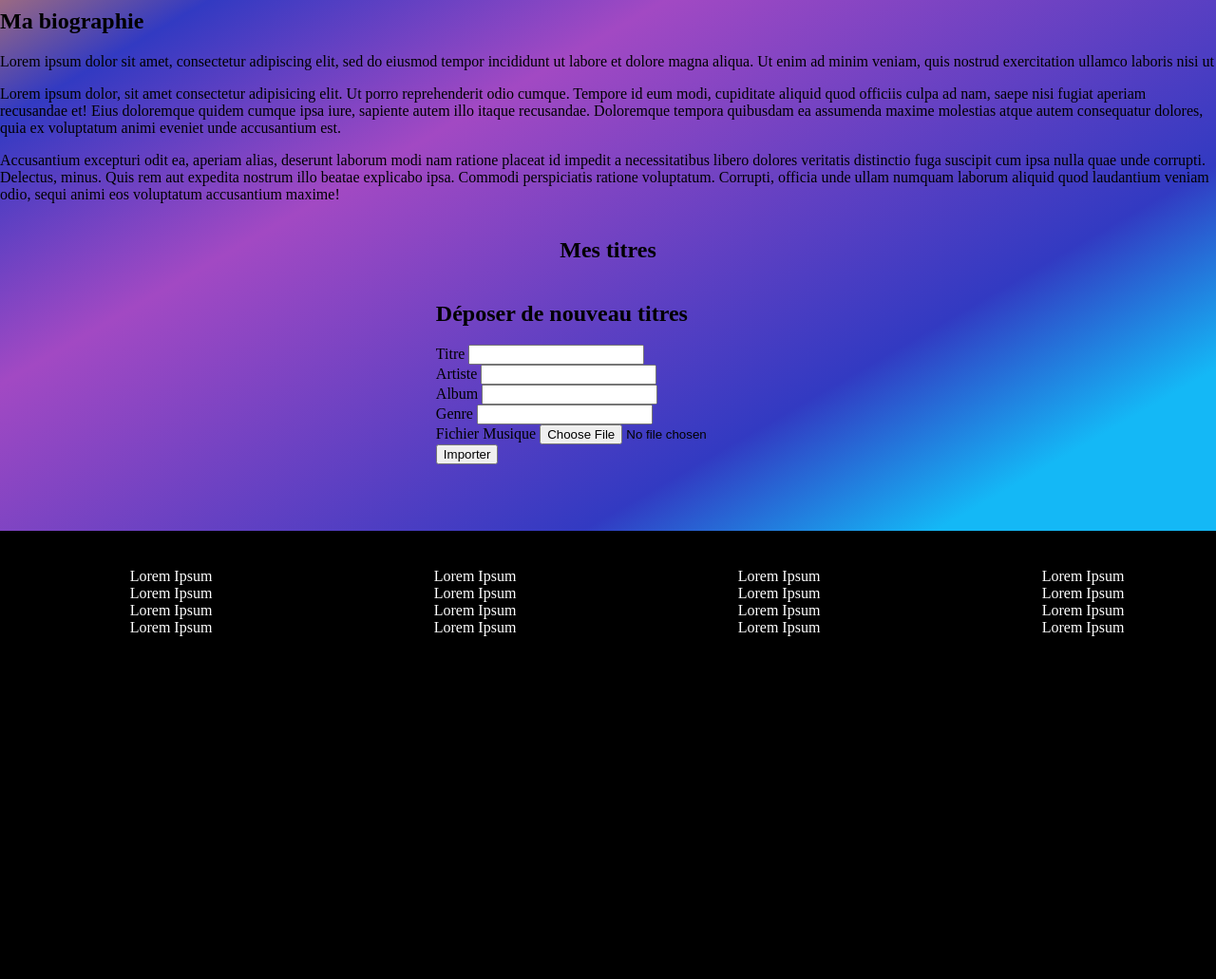
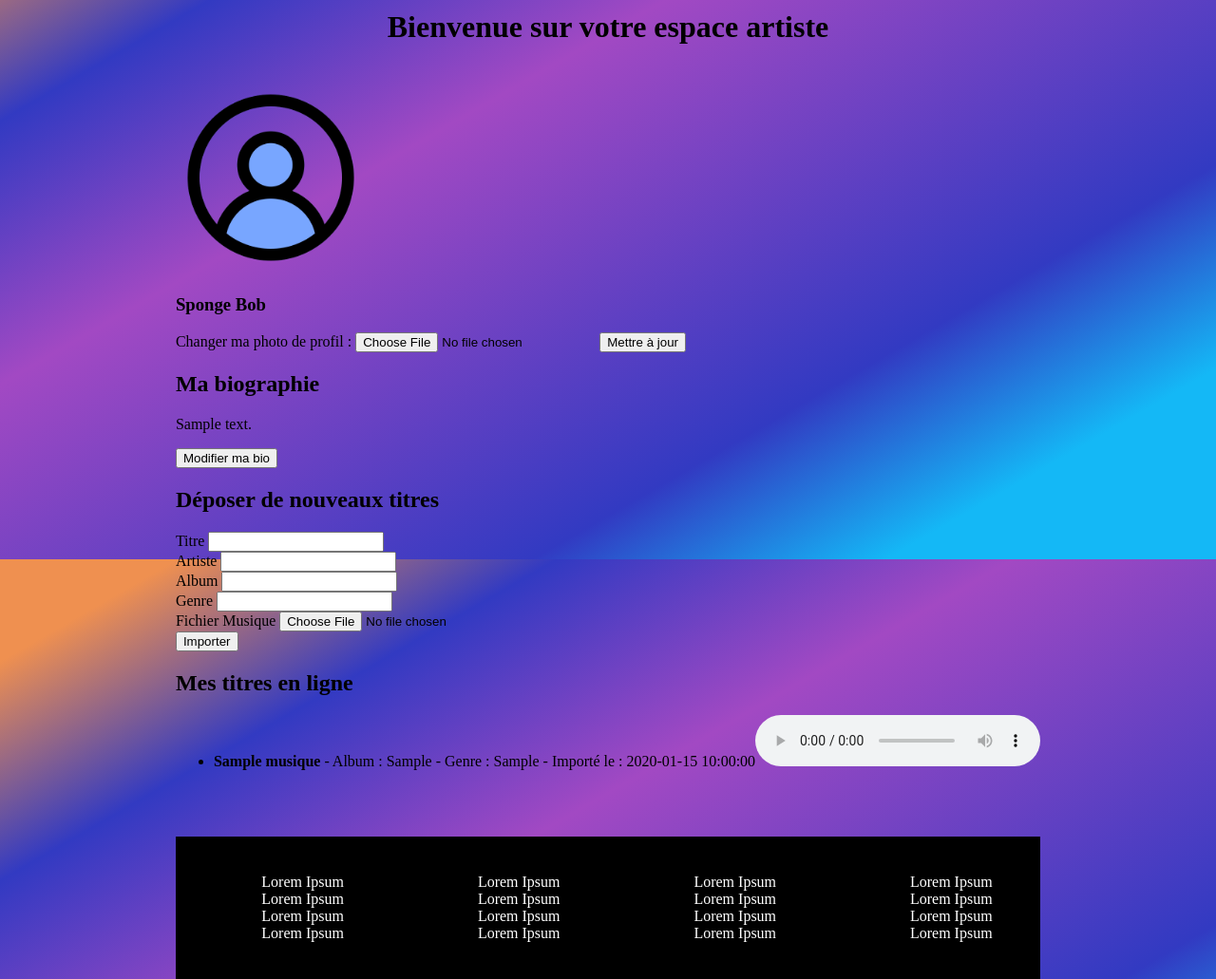
Before and after one commit to Terence444/Melovox, a PHP site: page /espace_perso_artiste.php in a window 1280 px wide. Shown: the part 211-1242 px from the top of the page at 95% size. Before the commit the page ends 881 px from the top, so only its background shows below. Run offline with PHP 8.4, Linux system fonts and the light colour scheme; a user stored in the database is signed in; data comes from the database, SQL or seed files in the repository; tables that the repository leaves empty or names only in its code hold one stand-in row (values such as "Sample post").

Commit message:
l'espace perso artiste est devenu dynamique

```diff
--- a/database/connex_bdd.php
+++ b/database/connex_bdd.php
@@ -14,5 +14,5 @@
         die("Connection failed: " . $conn->connect_error);
     }
     // Affiche un message de succès si la connexion est établie
-    echo "Connected successfully";
+    echo "";
 ?>
--- a/espace_perso_artiste.php
+++ b/espace_perso_artiste.php
@@ -1,34 +1,87 @@
-<?php require "content_dynamique/header.php"; ?>
+<?php
+require "content_dynamique/header.php";
+include "database/connex_bdd.php";
 
-<section>
-    <h2>Ma biographie</h2>
+// Démarrer la session pour obtenir les informations de l'utilisateur connecté
+session_start();
 
-    <div id="bio">
-        <p>Lorem ipsum dolor sit amet, consectetur adipiscing elit, sed do eiusmod tempor incididunt ut labore et dolore
-            magna aliqua. Ut enim ad minim veniam, quis nostrud exercitation ullamco laboris nisi ut </p>
-        <p>Lorem ipsum dolor, sit amet consectetur adipisicing elit. Ut porro reprehenderit odio cumque. Tempore id eum
-            modi, cupiditate aliquid quod officiis culpa ad nam, saepe nisi fugiat aperiam recusandae et!
-            Eius doloremque quidem cumque ipsa iure, sapiente autem illo itaque recusandae. Doloremque tempora quibusdam
-            ea assumenda maxime molestias atque autem consequatur dolores, quia ex voluptatum animi eveniet unde
-            accusantium est.</p>
-        <p>Accusantium excepturi odit ea, aperiam alias, deserunt laborum modi nam ratione placeat id impedit a
-            necessitatibus libero dolores veritatis distinctio fuga suscipit cum ipsa nulla quae unde corrupti.
-            Delectus, minus.
-            Quis rem aut expedita nostrum illo beatae explicabo ipsa. Commodi perspiciatis ratione voluptatum. Corrupti,
-            officia unde ullam numquam laborum aliquid quod laudantium veniam odio, sequi animi eos voluptatum
-            accusantium maxime!</p>
-    </div>
-</section>
+// Vérifier si l'utilisateur est connecté
+if (isset($_SESSION['user_id'])) {
+    $utilisateur_id = $_SESSION['user_id'];
 
-<section>
-    <h2>Mes titres</h2>
-</section>
+    // Récupérer les informations de l'utilisateur
+    $sql = "SELECT u.nom, u.prenom, u.email, a.biographie, a.photo_profil
+            FROM utilisateurs u
+            LEFT JOIN artistes a ON u.id = a.utilisateur_id
+            WHERE u.id = ?";
+    $stmt = $conn->prepare($sql);
+    $stmt->bind_param("i", $utilisateur_id);
+    $stmt->execute();
+    $stmt->bind_result($nom, $prenom, $email, $biographie, $photo_profil);
+    $stmt->fetch();
+    $stmt->close();
+
+?>
+
+    <h1>Bienvenue sur votre espace artiste</h1><br>
+
+    <!-- Affichage de la photo de profil -->
+    <div id="profil">
+        <?php if (!empty($photo_profil) && file_exists($photo_profil)) : ?>
+            <img src="<?php echo htmlspecialchars($photo_profil); ?>" alt="Photo de profil" style="max-width: 200px; border-radius: 50%;">
+        <?php else : ?>
+            <!-- Image par défaut si aucune photo n'est disponible -->
+            <img src="../fichiers_config/uploads/photos_profil/default_profile.png" alt="Photo de profil par défaut" style="max-width: 200px; border-radius: 50%;">
+        <?php endif; ?>
+        <h3><?php echo htmlspecialchars($prenom . ' ' . $nom); ?></h3>
+
+    <!-- Modif photo de profil -->
+    <form action="fichiers_config/traitement_photo_profil.php" method="post" enctype="multipart/form-data">
+        <label for="nouvelle_photo">Changer ma photo de profil :</label>
+        <input type="file" name="nouvelle_photo" id="nouvelle_photo" accept="image/*" required>
+        <input type="submit" value="Mettre à jour">
+    </form>
+
+    <?php
+// Messages pour la photo de profil
+if (isset($_SESSION['photo_success'])) {
+    echo "<p class='success-message'>" . $_SESSION['photo_success'] . "</p>";
+    unset($_SESSION['photo_success']);
+}
+if (isset($_SESSION['photo_error'])) {
+    echo "<p class='error-message'>" . $_SESSION['photo_error'] . "</p>";
+    unset($_SESSION['photo_error']);
+}
+?>
 
 
 
-<section id="import_musique">
-    <h2>Déposer de nouveau titres</h2>
-    <form action="fichiers_config/traitement_import_musique.php" method="post" enctype="multipart/form-data">
+    <section id="bio_artiste">
+        <h2>Ma biographie</h2>
+
+        <div id="bio">
+            <?php if ($biographie): ?>
+                <p><?php echo nl2br(htmlspecialchars($biographie)); ?></p>
+            <?php else: ?>
+                <p>Votre biographie est vide. Cliquez sur le bouton ci-dessous pour ajouter votre biographie.</p>
+            <?php endif; ?>
+        </div>
+
+        <button type="button" id="modifier_bio_btn">Modifier ma bio</button>
+
+        <!-- Formulaire de modification de la biographie -->
+        <form id="form_bio" action="fichiers_config/traitement_biographie.php" method="post" style="display: none;">
+            <textarea name="biographie" rows="10" cols="50" required><?php echo htmlspecialchars($biographie); ?></textarea>
+            <br>
+            <input type="submit" value="Enregistrer">
+            <button type="button" id="annuler_btn">Annuler</button>
+        </form>
+    </section>
+    </section>
+
+    <section id="import_musique">
+        <h2>Déposer de nouveaux titres</h2>
+        <form action="fichiers_config/traitement_import_musique.php" method="post" enctype="multipart/form-data">
             <div>
                 <label for="titre">Titre</label>
                 <input type="text" id="titre" name="titre" required>
@@ -52,7 +105,71 @@
             <div>
                 <input type="submit" value="Importer">
             </div>
-    </form>
-</section>
+        </form>
+    </section>
 
-<?php require "content_dynamique/footer.php"; ?>
+    <section>
+        <h2>Mes titres en ligne</h2>
+        <?php
+        // Récupérer la liste des musiques de l'artiste
+        $sql = "SELECT titre, album, genre, chemin_fichier, date_import FROM musique WHERE utilisateur_id = ?";
+        $stmt = $conn->prepare($sql);
+        $stmt->bind_param("i", $utilisateur_id);
+        $stmt->execute();
+        $result = $stmt->get_result();
+
+        // Vérifier s'il y a des musiques
+        if ($result->num_rows > 0) {
+            echo "<ul>";
+            while ($musique = $result->fetch_assoc()) {
+                echo "<li>";
+                echo "<strong>" . htmlspecialchars($musique['titre']) . "</strong> ";
+                echo " - Album : " . htmlspecialchars($musique['album']);
+                echo " - Genre : " . htmlspecialchars($musique['genre']);
+                echo " - Importé le : " . htmlspecialchars($musique['date_import']);
+                // Ajouter un lecteur audio pour écouter le titre
+                echo "<audio controls>
+                        <source src='" . htmlspecialchars($musique['chemin_fichier']) . "' type='audio/mpeg'>
+                      Votre navigateur ne supporte pas la balise audio.
+                      </audio>";
+                echo "</li>";
+            }
+            echo "</ul>";
+        } else {
+            echo "<p>Vous n'avez pas encore importé de titres.</p>";
+        }
+        $stmt->close();
+        ?>
+    </section>
+    <?php
+} else {
+    // Rediriger l'utilisateur vers la page de connexion s'il n'est pas connecté
+    header("Location: ../connexion.php");
+    exit();
+}
+
+require "content_dynamique/footer.php";
+?>
+
+<?php
+// Après l'ouverture de la session et avant d'afficher le contenu
+if (isset($_SESSION['import_success'])) {
+    echo "<p class='success-message'>" . $_SESSION['import_success'] . "</p>";
+    unset($_SESSION['import_success']);
+}
+?>
+
+
+
+<!-- Ajouter le script JavaScript pour gérer l'affichage du formulaire -->
+<script>
+    document.getElementById('modifier_bio_btn').addEventListener('click', function() {
+        document.getElementById('form_bio').style.display = 'block';
+        this.style.display = 'none';
+    });
+
+    document.getElementById('annuler_btn').addEventListener('click', function() {
+        document.getElementById('form_bio').style.display = 'none';
+        document.getElementById('modifier_bio_btn').style.display = 'inline';
+    });
+</script>
--- /dev/null
+++ b/info.php
@@ -0,0 +1 @@
+<?php phpinfo(); ?>
```
Also changed, not shown: fichiers_config/traitement_biographie.php (added, +54 -0 lines), fichiers_config/traitement_import_musique.php (+24 -9 lines), fichiers_config/traitement_photo_profil.php (added, +56 -0 lines), fichiers_config/uploads/photos_profil/67c0b926c1bfe.jpg (added), fichiers_config/uploads/photos_profil/67c0ba10d9d3d.jpg (added), fichiers_config/uploads/photos_profil/67c0ba2f63a3b.jpg (added), fichiers_config/uploads/photos_profil/default_profile.png (added), 1 other file.
